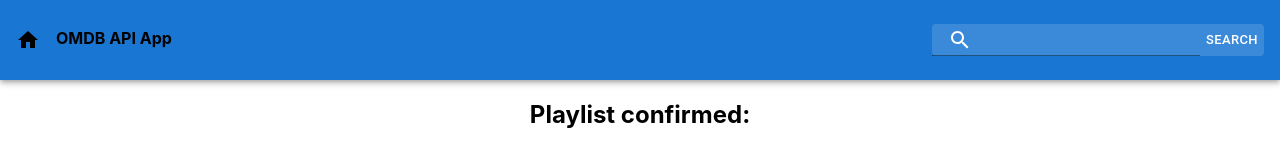
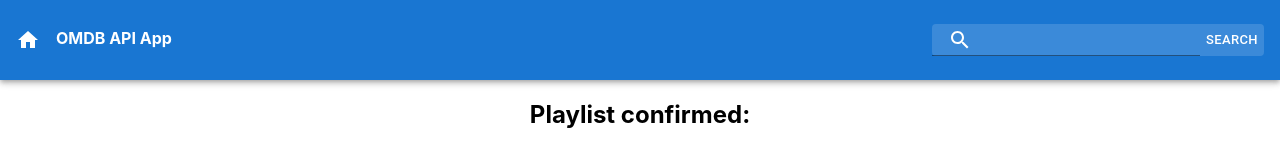
Before and after one commit to ThomasjNix/React-IMDb-Playlist-App, a React (Create React App) app in the folder imdb-plasylist-app/: page /confirmation/1 in a window 1280 px wide. Shown: the top 150 px of the page. Built offline with nearby package versions, Linux system fonts and the light colour scheme.

Commit message:
Final style updates

```diff
--- a/imdb-plasylist-app/src/index.css
+++ b/imdb-plasylist-app/src/index.css
@@ -37,13 +37,13 @@ div.playlists .no-movies-in-playlist {
 }
 .return-home {
   text-decoration: none;
-  color: black;
+  color: white;
   font-weight: bold;
   display: flex;
 }
 
 .return-home:hover {
-  color: white;
+  text-shadow: 0 0 2px white;
 }
 
 .return-home svg {
@@ -66,6 +66,10 @@ div.nav-toolbar {
 
 .search-input {
   padding-left: 3rem;
+}
+
+.search-input input {
+  color: white;
 }
 
 .poster {
```
